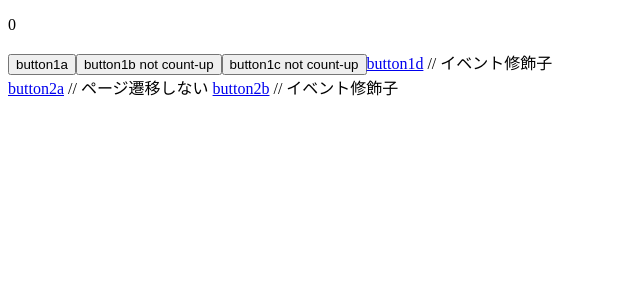
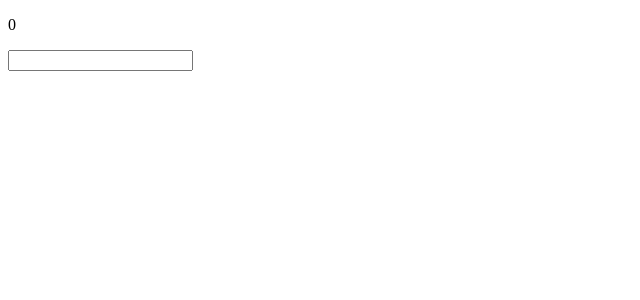
Before and after one commit to sawatch-fisherman/vuejs-2025-learning-log, a Vue app in the folder vuejs-2025-learning-log/: page / in a window 1280 px wide. Shown: the top 300 px of the page, without its empty margins (0-640 px from the left). Built offline with nearby package versions, Linux system fonts and the light colour scheme.

Commit message:
section-03-31

```diff
--- a/vuejs-2025-learning-log/src/App.vue
+++ b/vuejs-2025-learning-log/src/App.vue
@@ -4,16 +4,5 @@ const count = ref(0)
 </script>
 <template>
   <p>{{ count }}</p>
-  <div @click.stop="count++">
-    <button @click="$event">button1a</button>
-    <button @click="$event.stopPropagation()">button1b not count-up</button>
-    <button @click.stop="">button1c not count-up</button>
-    <a href="https://sawada-system.jp/" @click.prevent="">button1d</a> // イベント修飾子
-  </div>
-
-  <a href="https://sawada-system.jp/" @click="$event.preventDefault()">button2a</a> // ページ遷移しない
-  <a href="https://sawada-system.jp/" @click.prevent="">button2b</a> // イベント修飾子
-
-
-
+  <input type="text" @keyup.space.delete="count++" />
 </template>
```
